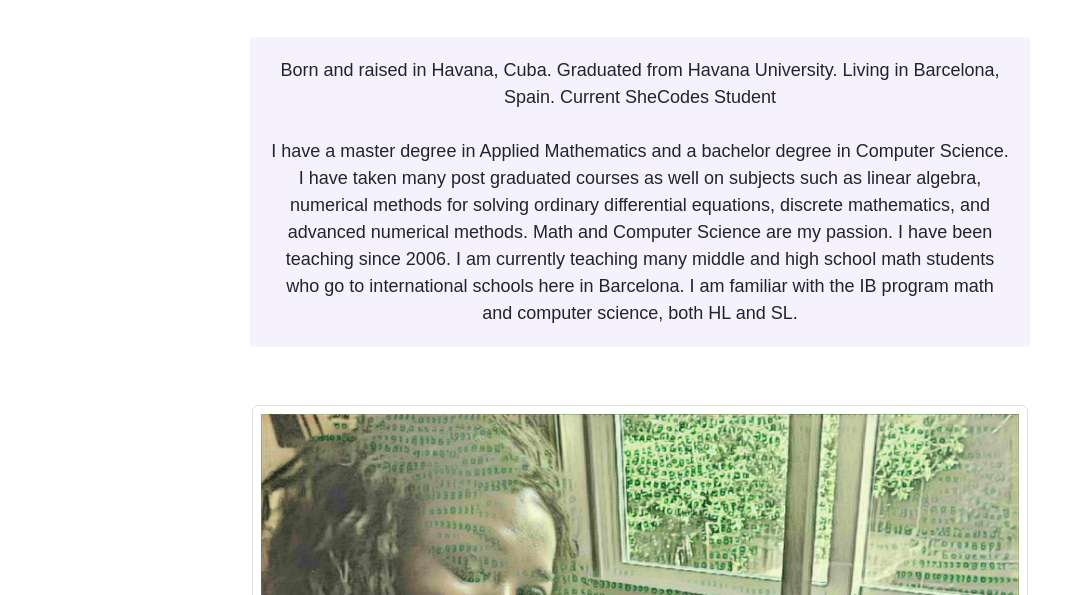
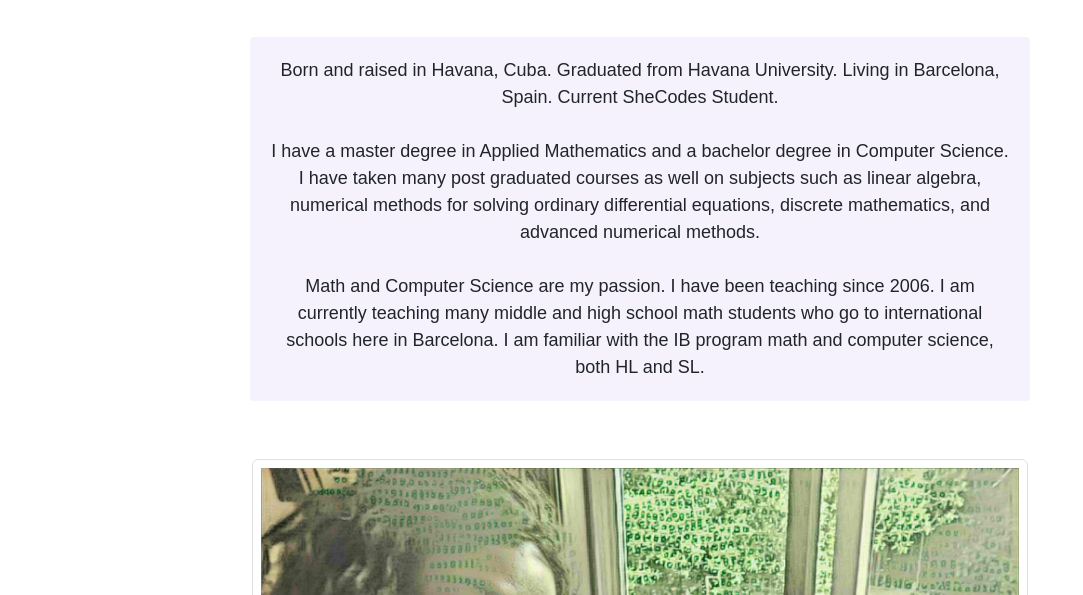
Before and after one commit to indicasta/IndiCasta, a plain HTML site: page about.html in a window 1280 px wide. Shown: the part 205-800 px from the top of the page, without its empty margins (0-1083 px from the left). Drawn offline with nearby package versions, Linux system fonts and the light colour scheme; a web font is replaced by a local one.

Commit message:
updating my info in about.html

```diff
--- a/about.html
+++ b/about.html
@@ -88,17 +88,20 @@
     <div class="about-paragraphs">
       <p>
         Born and raised in Havana, Cuba. Graduated from Havana University.
-        Living in Barcelona, Spain. Current SheCodes Student
+        Living in Barcelona, Spain. Current SheCodes Student.
         <br />
         <br />
         I have a master degree in Applied Mathematics and a bachelor degree in
         Computer Science. I have taken many post graduated courses as well on
         subjects such as linear algebra, numerical methods for solving ordinary
         differential equations, discrete mathematics, and advanced numerical
-        methods. Math and Computer Science are my passion. I have been teaching
-        since 2006. I am currently teaching many middle and high school math
-        students who go to international schools here in Barcelona. I am
-        familiar with the IB program math and computer science, both HL and SL.
+        methods.
+        <br />
+        <br />
+        Math and Computer Science are my passion. I have been teaching since
+        2006. I am currently teaching many middle and high school math students
+        who go to international schools here in Barcelona. I am familiar with
+        the IB program math and computer science, both HL and SL.
       </p>
     </div>
 
```
